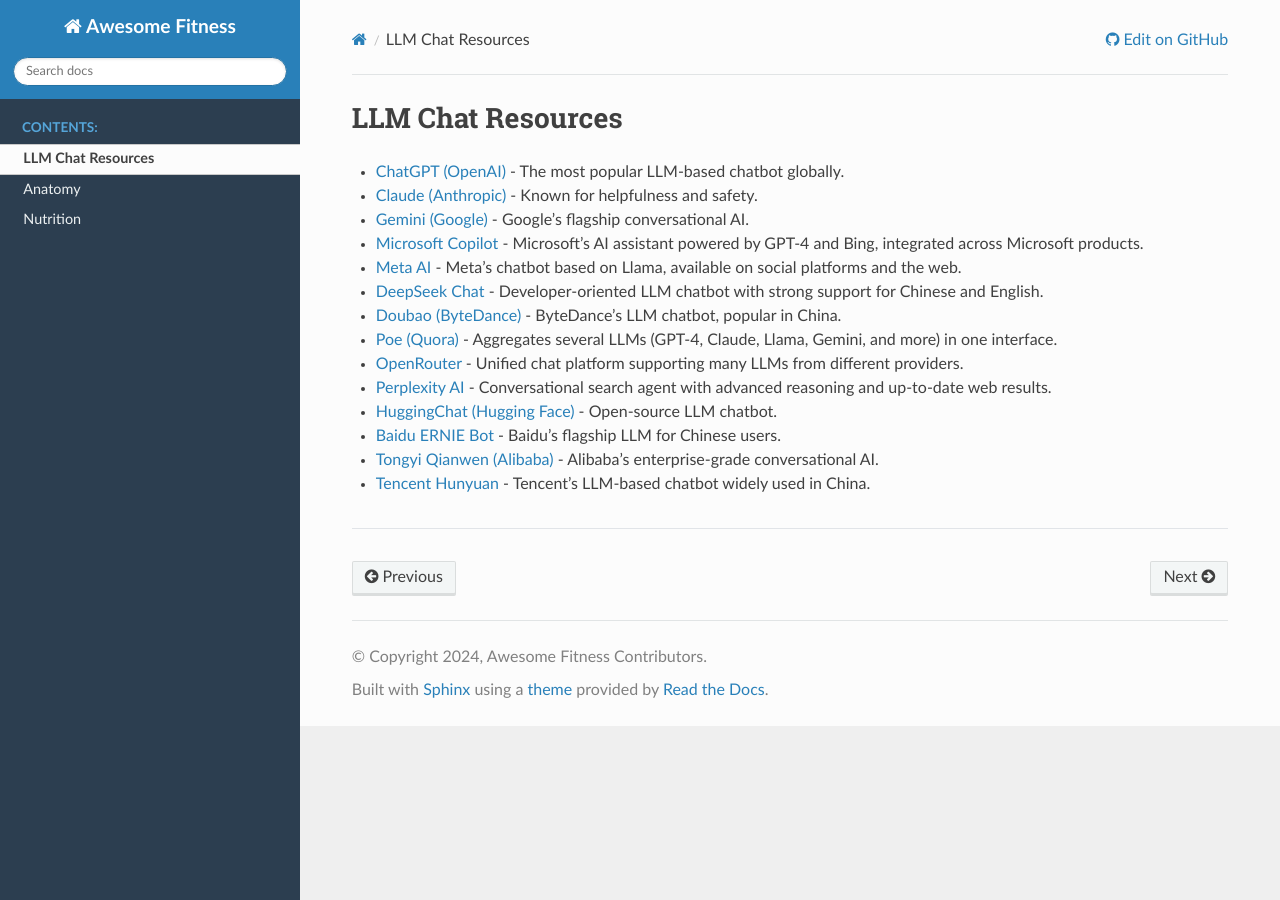
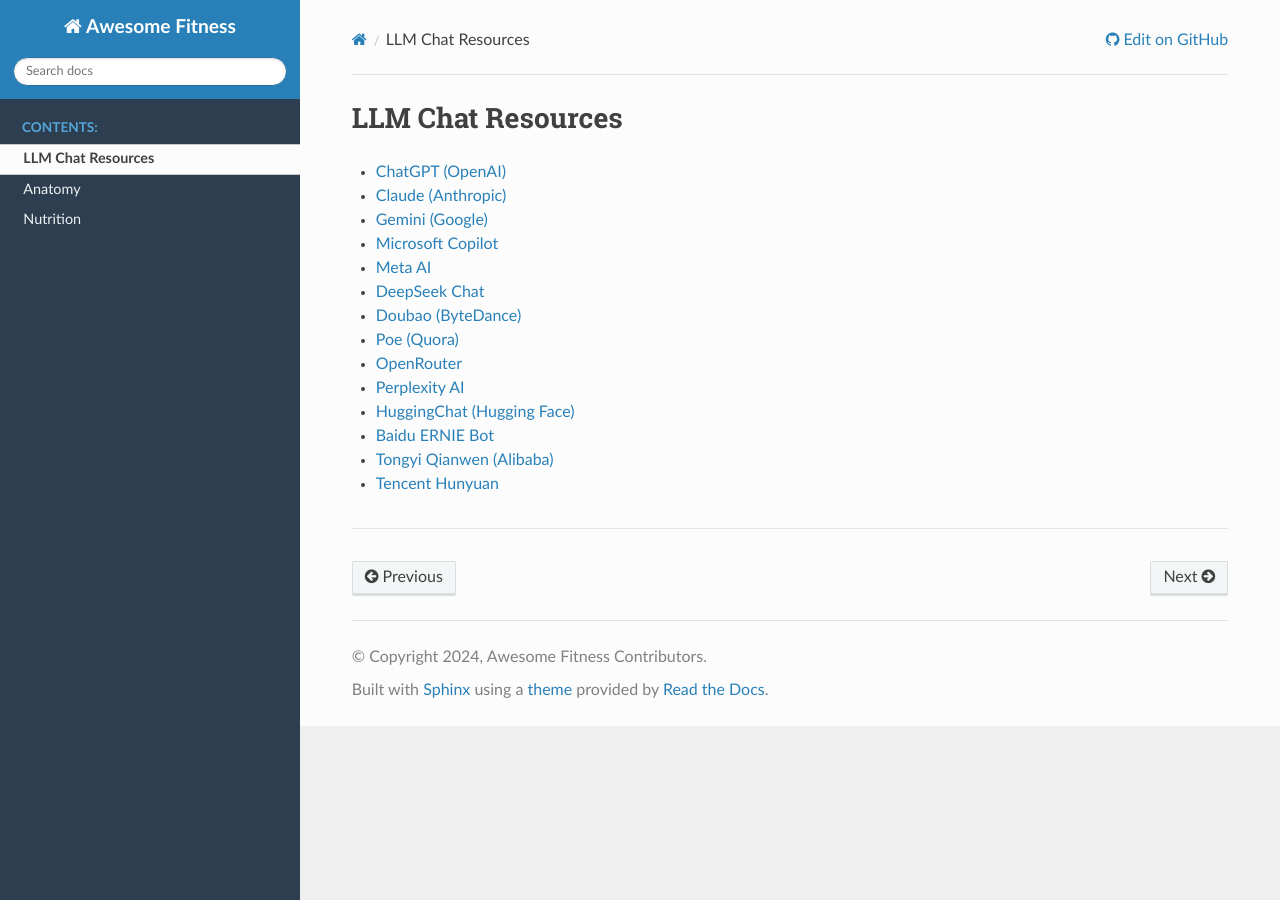
Before and after one commit to edyou25/awesome-fitness, a Sphinx documentation site: the page built from docs/ai.rst, in a window 1280 px wide. Built offline with Sphinx 7.4.7 and the Read the Docs theme 3.1.0, drawn with Linux system fonts in a browser that asks for light colours.

Commit message:
Update documentation: docs/ai.rst docs/anatomy.rst docs/nutrition.rst

```diff
--- a/docs/ai.rst
+++ b/docs/ai.rst
@@ -1,17 +1,17 @@
 LLM Chat Resources
 ==================
 
-- `ChatGPT (OpenAI) <https://chat.openai.com/>`_ - The most popular LLM-based chatbot globally.
-- `Claude (Anthropic) <https://claude.ai/>`_ - Known for helpfulness and safety.
-- `Gemini (Google) <https://gemini.google.com/>`_ - Google's flagship conversational AI.
-- `Microsoft Copilot <https://copilot.microsoft.com/>`_ - Microsoft’s AI assistant powered by GPT-4 and Bing, integrated across Microsoft products.
-- `Meta AI <https://www.meta.ai/>`_ - Meta’s chatbot based on Llama, available on social platforms and the web.
-- `DeepSeek Chat <https://chat.deepseek.com/>`_ - Developer-oriented LLM chatbot with strong support for Chinese and English.
-- `Doubao (ByteDance) <https://chat.doubao.com/>`_ - ByteDance’s LLM chatbot, popular in China.
-- `Poe (Quora) <https://poe.com/>`_ - Aggregates several LLMs (GPT-4, Claude, Llama, Gemini, and more) in one interface.
-- `OpenRouter <https://openrouter.ai/chat>`_ - Unified chat platform supporting many LLMs from different providers.
-- `Perplexity AI <https://www.perplexity.ai/>`_ - Conversational search agent with advanced reasoning and up-to-date web results.
-- `HuggingChat (Hugging Face) <https://huggingface.co/chat/>`_ - Open-source LLM chatbot.
-- `Baidu ERNIE Bot <https://yiyan.baidu.com/>`_ - Baidu’s flagship LLM for Chinese users.
-- `Tongyi Qianwen (Alibaba) <https://tongyi.aliyun.com/qianwen/>`_ - Alibaba’s enterprise-grade conversational AI.
-- `Tencent Hunyuan <https://hunyuan.tencent.com/bot/chat>`_ - Tencent’s LLM-based chatbot widely used in China.
+- `ChatGPT (OpenAI) <https://chat.openai.com/>`_
+- `Claude (Anthropic) <https://claude.ai/>`_
+- `Gemini (Google) <https://gemini.google.com/>`_
+- `Microsoft Copilot <https://copilot.microsoft.com/>`_
+- `Meta AI <https://www.meta.ai/>`_
+- `DeepSeek Chat <https://chat.deepseek.com/>`_
+- `Doubao (ByteDance) <https://chat.doubao.com/>`_
+- `Poe (Quora) <https://poe.com/>`_
+- `OpenRouter <https://openrouter.ai/chat>`_
+- `Perplexity AI <https://www.perplexity.ai/>`_
+- `HuggingChat (Hugging Face) <https://huggingface.co/chat/>`_
+- `Baidu ERNIE Bot <https://yiyan.baidu.com/>`_
+- `Tongyi Qianwen (Alibaba) <https://tongyi.aliyun.com/qianwen/>`_
+- `Tencent Hunyuan <https://hunyuan.tencent.com/bot/chat>`_
--- a/docs/anatomy.rst
+++ b/docs/anatomy.rst
@@ -1,9 +1,4 @@
 Anatomy
 =======
 
-Anatomy 3D Visualization Tool
------------------------------
-
-Access the interactive 3D anatomy learning tool at the following link:
-
 `AnatomyLearning 3D Browser <https://anatomylearning.com/webgl2024v2/browser.php>`_
```
Also changed, not shown: docs/nutrition.rst (+4 -6 lines).
